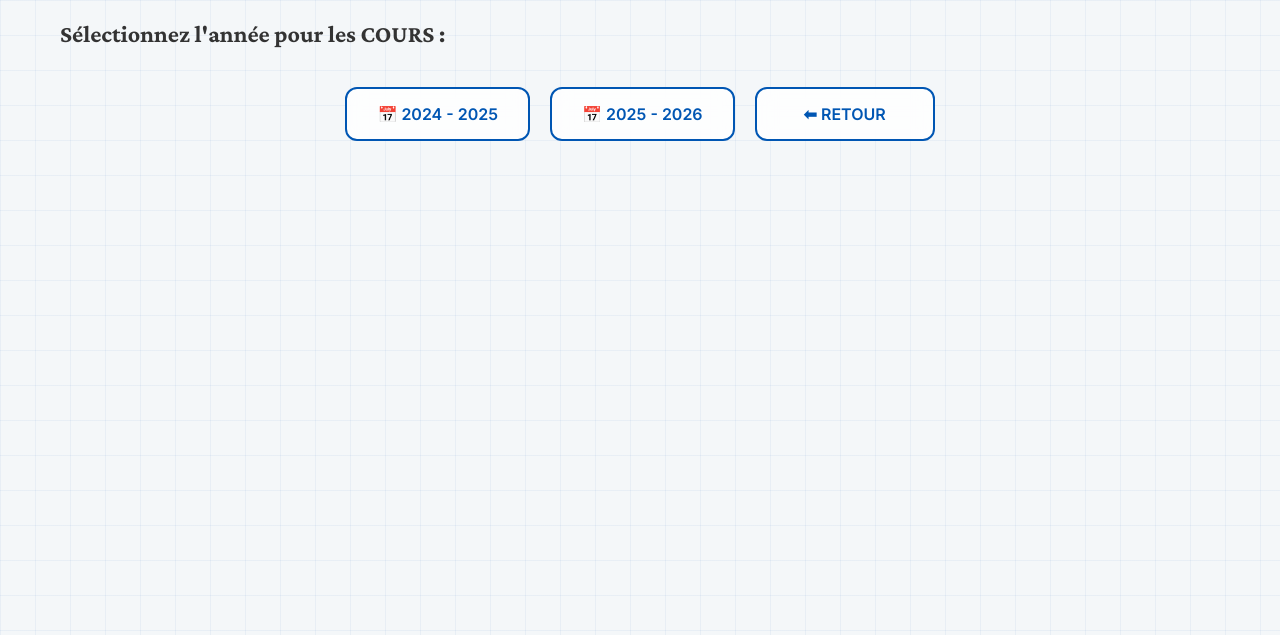
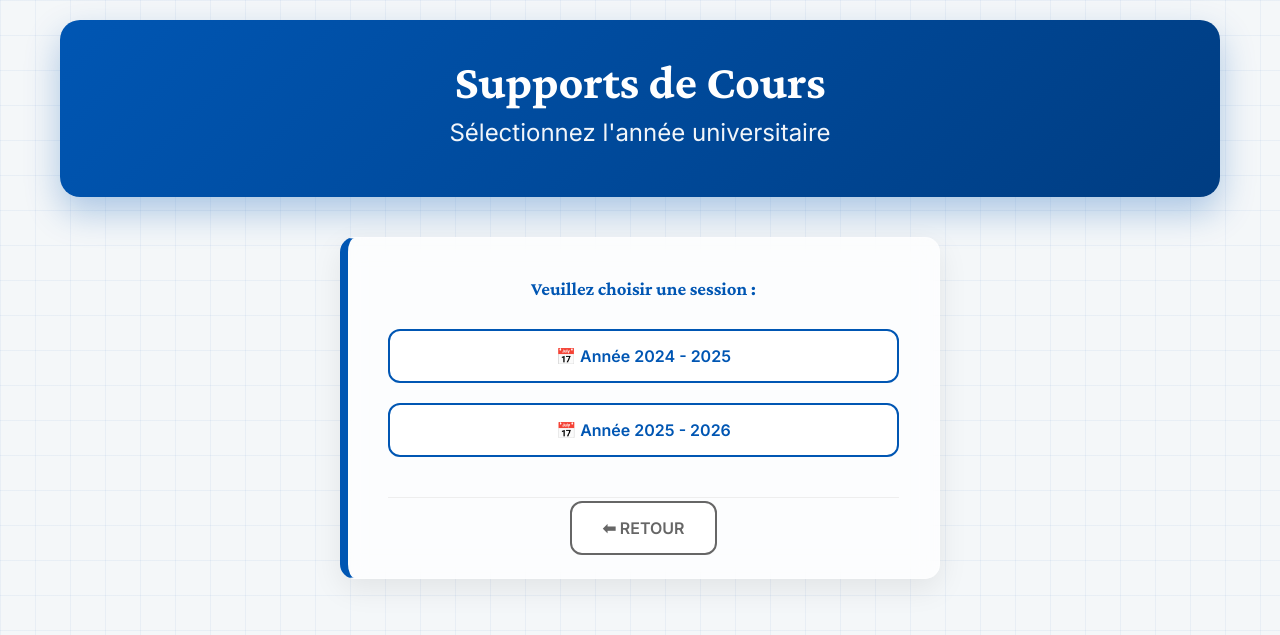
Before and after one commit to mahmoudmath/mahmoudmath.github.io, a Jekyll site: the page choix-annee-cours.html, which Jekyll copies as it is, in a window 1280 px wide. Shown: the top 635 px of the page. Built offline with Jekyll 4.4.1, drawn with Linux system fonts in a browser that asks for light colours.

Commit message:
Update choix-annee-cours.html

```diff
--- a/choix-annee-cours.html
+++ b/choix-annee-cours.html
@@ -2,18 +2,31 @@
 <html lang="fr">
 <head>
     <meta charset="UTF-8">
+    <title>Sélection Année - Cours</title>
     <link rel="stylesheet" href="style.css">
-    <title>Année - Cours</title>
+    <link href="https://unpkg.com/aos@2.3.1/dist/aos.css" rel="stylesheet">
 </head>
 <body>
     <div class="container">
-        <h2>Sélectionnez l'année pour les COURS :</h2>
-        <div class="academic-nav">
-            <a href="cours-24-25.html" class="nav-card">📅 2024 - 2025</a>
-            <a href="cours-25-26.html" class="nav-card">📅 2025 - 2026</a>
-            <!-- Bouton Retour ajouté ici -->
-            <a href="pedagogie.html" class="nav-card">⬅ RETOUR</a>
+        <header class="professor-header" data-aos="fade-down">
+            <div class="header-content">
+                <div class="professor-name">Supports de Cours</div>
+                <div class="professor-title">Sélectionnez l'année universitaire</div>
+            </div>
+        </header>
+
+        <div class="presentation" style="max-width: 600px; margin: 40px auto; text-align: center;" data-aos="zoom-in">
+            <h3 style="margin-bottom: 30px; color: #0056b3;">Veuillez choisir une session :</h3>
+            <div style="display: flex; flex-direction: column; gap: 20px;">
+                <a href="cours-24-25.html" class="nav-card">📅 Année 2024 - 2025</a>
+                <a href="cours-25-26.html" class="nav-card">📅 Année 2025 - 2026</a>
+                <div style="margin-top: 20px; padding-top: 20px; border-top: 1px solid #eee;">
+                    <a href="pedagogie.html" class="nav-card" style="border-color: #666; color: #666;">⬅ RETOUR</a>
+                </div>
+            </div>
         </div>
     </div>
+    <script src="https://unpkg.com/aos@2.3.1/dist/aos.js"></script>
+    <script>AOS.init();</script>
 </body>
 </html>
```
